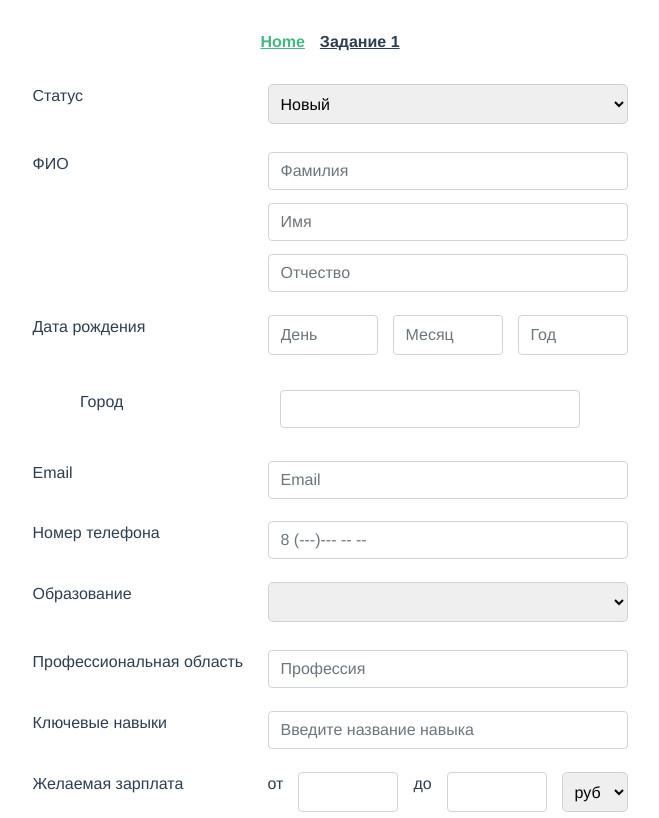
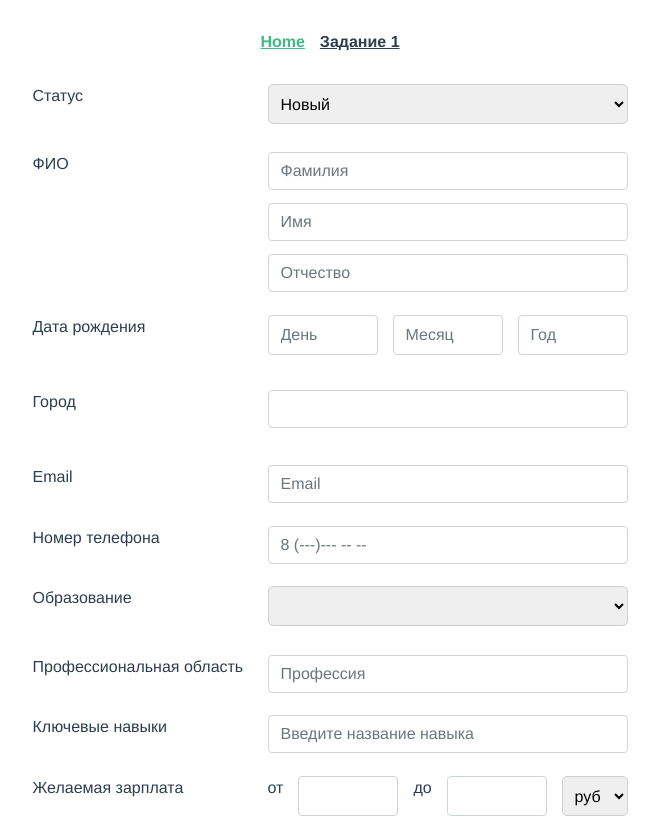
Before and after one commit to Arianr0d/DPO_VUE, a Vue app: page / in a window 1280 px wide. Shown: the top 818 px of the page, without its empty margins (310-969 px from the left). Built offline with nearby package versions, Linux system fonts and the light colour scheme.

Commit message:
fix приёма запроса api

```diff
--- a/src/api/instance.js
+++ b/src/api/FetchJSONP.js
@@ -1,7 +1,7 @@
 import fetchJsonp from 'fetch-jsonp'
 
-async function selectAPI(option) {
-   const TOKEN = '149d393d14d2b75e93e7fd16780783fb722bafb5251cf0ab7df477eb5763ad7aad47de4aafc89b3781b1b'
+export default async function selectAPI(option) {
+   const TOKEN = '8319fa7ae51e8e2b0f3129f1087322499ce647fe5d3fc07d7be9450e3f160c9a9a187d542827fbef0b1d9'
 
    if(option.method == 'database.getUniversities') {
       let res = await fetchJsonp(`https://api.vk.com/method/${option.method}?count=${option.count}&city_id=${option.city_id}&country_id=${option.country_id}&q=${option.q}&access_token=${TOKEN}&v=5.131`)
@@ -15,18 +15,22 @@ async function selectAPI(option) {
       })
 
       console.log(res)
+      return res
    }
    else if (option.method == 'database.getCities') {
-      let res = await fetchJsonp(`https://api.vk.com/method/${option.method}?count=${option.count}&country_id=${option.country_id}&region_id=${option.region_id}&q=${option.q}&access_token=${TOKEN}&v=5.131`)
+      let res = await fetchJsonp(`https://api.vk.com/method/${option.method}?count=${option.count}&country_id=${option.country_id}&region_id=&q=${option.q}&access_token=${TOKEN}&v=5.131`)
       .then(function(response) {
          return response.json()
       }).then(function(json) {
-         console.log('parsed json', json)
+         //console.log('parsed json', json)
          return json.response.items
       }).catch(function(ex) {
          console.log('parsing failed', ex)
       })
 
-      console.log(res)
+      //console.log(res)
+      return res
    }
 }
+
+export {selectAPI}
--- a/src/components/AddEducation.vue
+++ b/src/components/AddEducation.vue
@@ -2,7 +2,7 @@
    <div class="form">
       <div v-for="item in items" v-bind:key="item">
          <br><br>
-         <summaryforminput :namePlace="'Учебное заведение'" :namePlaceHolder="educational_ins_name"/>
+         <selectboxsearchapi :selected="selected" :selectOption="selectUnivAPI"/>
          <summaryforminput :namePlace="'Факультет'" :namePlaceHolder="faculty_name"/>
          <summaryforminput :namePlace="'Специализация'" :namePlaceHolder="specializ_name"/>
          <summaryforminput :namePlace="'Год окончания'" :namePlaceHolder="year_ending_name"/>
@@ -13,11 +13,13 @@
 
 <script>
 import SummaryFormInput from '../components/SummaryFormInput.vue'
+import SelectBoxSearchAPI from '../components/SelectBoxSearchAPI.vue'
 
 export default {
    name: 'AddEducation',
    components: {
-      'summaryforminput': SummaryFormInput
+      'summaryforminput': SummaryFormInput,
+      'selectboxsearchapi': SelectBoxSearchAPI
    },
    props: {
       items: { type: Array }
@@ -28,6 +30,9 @@ export default {
          faculty_name: [{name: 'Факультет', item: 1}],
          specializ_name: [{name: 'Специализация', item: 1}],
          year_ending_name: [{name: 'Год окончания', item: 1}],
+
+         selected: [{}],
+         selectUnivAPI: {method: 'database.getUniversities', count: 8, city_id: 2, country_id: 1, q: ''}
       }
    },
    methods: {
--- a/src/components/InputSearchAPI.vue
+++ /dev/null
@@ -1,52 +0,0 @@
-<template>
-   <div class="form">
-      <div class="left_form"><p>{{ namePlace }}</p></div>
-      <div class="right_form">
-         <b-input type="search" v-model="input_value" style="margin-bottom: 1vw;"/>
-      </div>
-   </div>
-</template>
-
-<script>
-
-export default {
-   name: 'InputSearchAPI',
-   props: {
-      namePlace: {
-         type: String,
-         default: ''
-      },
-      selectOption: {
-         type: Object,
-         default() {
-            return {}
-         }
-      }
-   },
-   data() {
-      return {
-         input_value: ''
-      }
-   }
-}
-</script>
-
-<style scoped lang="scss">
-   @import "../assets/scss/function.scss";
-
-   .form {
-      display: flex;
-      justify-content: center;
-      flex-direction: row;
-      margin-bottom: vw(30);
-
-      .left_form {
-         width: vw(300);
-         text-align: left;
-      }
-
-      .right_form {
-         width: vw(450);
-      }
-   }
-</style>
--- /dev/null
+++ b/src/components/SelectBoxSearchAPI.vue
@@ -0,0 +1,88 @@
+<template>
+   <div class="form">
+      <b-input v-model="input_value" @input="searchText()" type="search">
+         <option v-for="option in select" v-bind:key="option.id" selected>{{ option.title }}</option>
+      </b-input>
+   </div>
+</template>
+
+<script>
+import { selectAPI } from '../api/FetchJSONP.js'
+
+export default {
+   name: 'SelectBoxSearchAPI',
+   props: {
+      selected: {
+         type: Array,
+         default() {
+            return []
+         }
+      },
+      selectOption: {
+         type: Object,
+         default() {
+            return {}
+         }
+      }
+   },
+   data() {
+      return {
+         input_value: '',
+         select: [{}]
+      }
+   },
+   methods: {
+      searchText: function() {
+         this.selectOption.q = this.input_value
+         this.select = selectAPI(this.selectOption)
+         console.log(this.select)
+      }
+   }
+}
+</script>
+
+<style scoped lang="scss">
+   @import "../assets/scss/function.scss";
+
+   .form {
+
+      select {
+         height: 40px;
+         width: 100%;
+         border-radius: 5px;
+         border: 1px solid #CFD0D1;
+         cursor: pointer;
+
+         margin-bottom: vw(20);
+         padding-left: 8px;
+      }
+
+      select:hover,
+      select:active,
+      select::after {
+         border-radius: 5px;
+         border: 1px solid #CFD0D1;
+      }
+   }
+
+   @media (max-width: 1540px) {
+      form {
+         select {
+            height: 40px;
+            width: 100%;
+            border-radius: 5px;
+            border: 1px solid #CFD0D1;
+            cursor: pointer;
+
+            margin-bottom: 10px;
+            padding-left: 8px;
+         }
+
+         select:hover,
+         select:active {
+            border-radius: 5px;
+            border: 1px solid #CFD0D1;
+         }
+      }
+   }
+</style>
--- a/src/views/SummaryUser.vue
+++ b/src/views/SummaryUser.vue
@@ -22,7 +22,13 @@
          </div>
       </div>
 
-      <inputsearchapi :namePlace="'Город'" :selectOption="selectCityAPI"/>
+      <div class="group">
+         <div class="left"><label>Город</label></div>
+         <div class="right">
+            <selectboxsearchapi :selected="city_name" :selectOption="selectCityAPI" style="width: 450px"/>
+         </div>
+      </div>
+
       <summaryforminput :namePlace="'Email'" :namePlaceHolder="email_name"/>
       <summaryforminput :namePlace="'Номер телефона'" :namePlaceHolder="number_name"/>
       <div class="group">
@@ -83,7 +89,7 @@
 import SummaryFormInput from '../components/SummaryFormInput.vue';
 import SummarySelectBox from '../components/SummarySelectBox.vue';
 import AddEducation from '../components/AddEducation.vue'
-import InputSearchAPI from '../components/InputSearchAPI.vue'
+import SelectBoxSearchAPI from '../components/SelectBoxSearchAPI.vue'
 
 export default {
   name: 'SummaryUser',
@@ -91,7 +97,7 @@ export default {
      'summaryforminput': SummaryFormInput,
      'summaryselectbox': SummarySelectBox,
      'addeducation': AddEducation,
-     'inputsearchapi': InputSearchAPI
+     'selectboxsearchapi': SelectBoxSearchAPI
   },
   data() {
      return {
@@ -109,6 +115,7 @@ export default {
            {name: 'Имя', item: 2},
            {name: 'Отчество', item: 3}
         ],
+        city_name: [{}],
         email_name: [{name: 'Email', item: 1}],
         number_name: [{name: '8 (---)--- -- --', item: 1}],
         profession_name: [{name: 'Профессия', item: 1}],
@@ -135,9 +142,7 @@ export default {
         ],
 
         selectCityAPI: {method: 'database.getCities',
-        count: 8, country_id: 1, region_id: null, q: ''},
-
-        selectUnivAPI: {method: 'database.getUniversities', count: 8, city_id: null, country_id: 1, q: ''}
+        count: 8, country_id: 1, q: ''}
      }
   },
   methods: {
@@ -165,9 +170,6 @@ export default {
             this.count_block.pop()
         }
      }
-  },
-  mounted() {
-
   }
 }
 </script>
```
